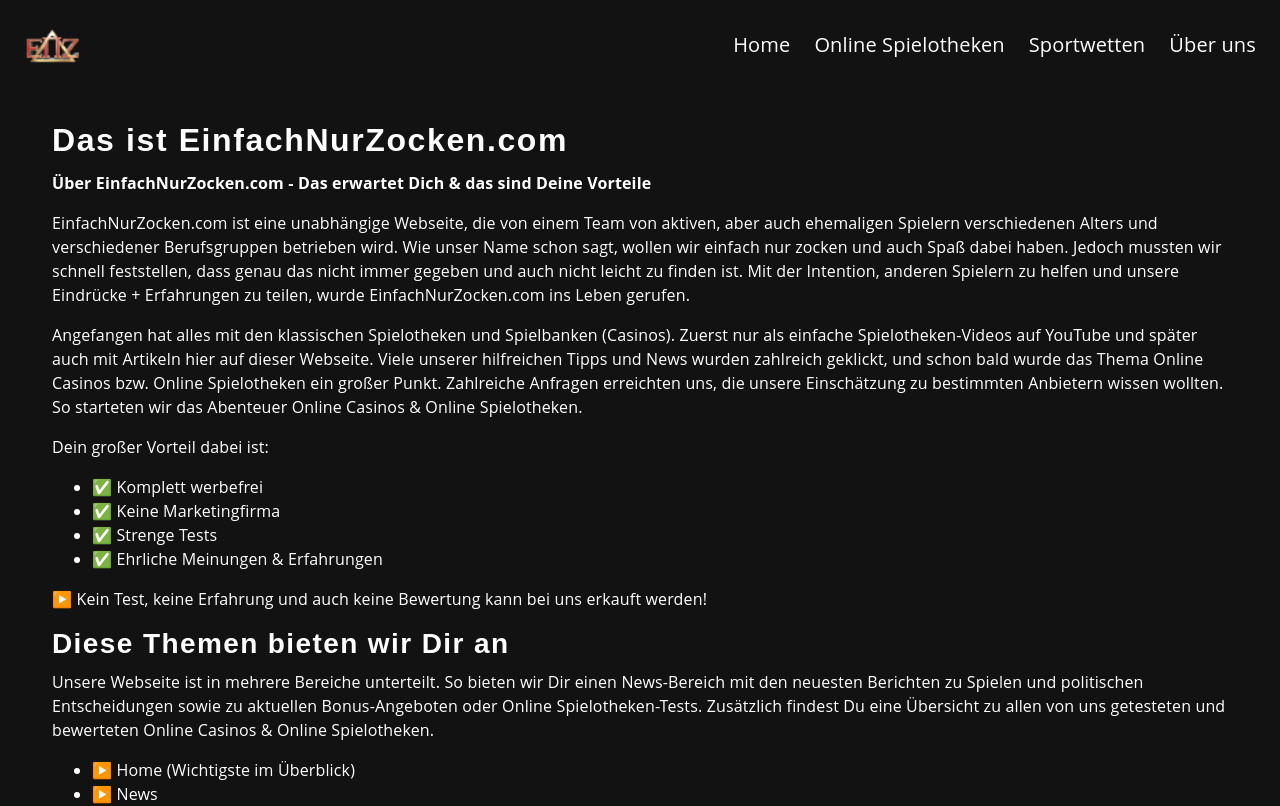
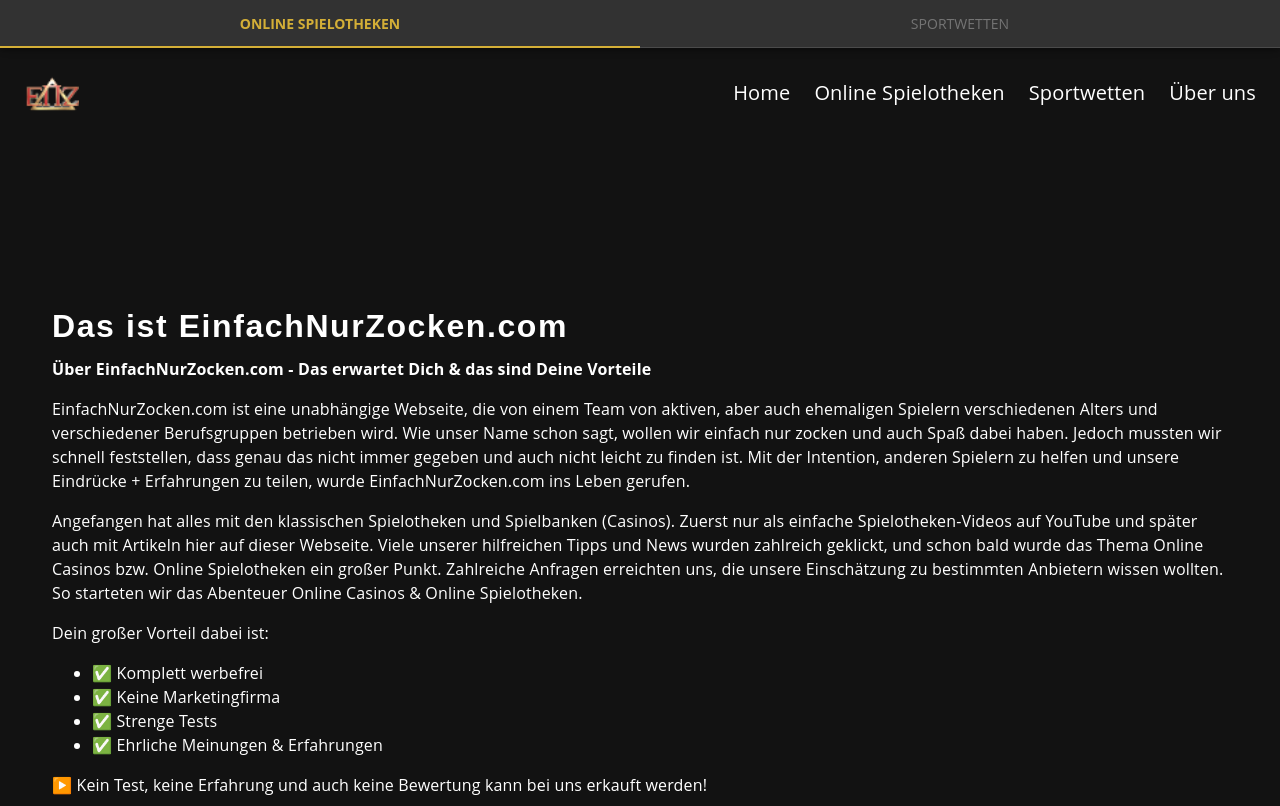
Before and after one commit to NicoLoyLife/einfachnurzocken, a React (Create React App) app: page /about in a window 1280 px wide. Shown: the top 806 px of the page. Built offline with nearby package versions, Linux system fonts and the light colour scheme.

Commit message:
Topbar und Navbar angepasst.

```diff
--- a/src/components/common/Navbar.js
+++ b/src/components/common/Navbar.js
@@ -14,7 +14,7 @@
 } from "@mui/material";
 import MenuIcon from "@mui/icons-material/Menu";
 import CloseIcon from "@mui/icons-material/Close";
-import { Link } from "react-router-dom";
+import { Link, useLocation } from "react-router-dom";
 import { useTheme } from "@mui/material/styles";
 import logo from "../../assets/images/logo.png";
 import TopbarTabs from "./Topbar";
@@ -24,11 +24,15 @@
 
 function Navbar() {
   const [drawerOpen, setDrawerOpen] = useState(false);
+  const location = useLocation();
   const theme = useTheme();
   const currentSection = useSelector((state) => state.section.currentSection); // Redux state für die aktuelle Section (sportwetten oder online-spielotheken)
 
   // State für Scroll-Status
   const [isScrolled, setIsScrolled] = useState(false);
+
+  // Überprüfen, ob wir auf der Startseite sind
+  const isHomePage = location.pathname === "/";
 
   // Event Listener für Scroll-Event
   useEffect(() => {
@@ -90,18 +94,19 @@
   return (
     <>
       {/* Topbar nur auf Unterseiten sichtbar (Mobile und Desktop) */}
-      {currentSection !== SECTIONS.DEFAULT && <TopbarTabs />}
+      {!isHomePage && <TopbarTabs />}
 
       {/* Navbar */}
       <AppBar
-        position="sticky"
+        position="fixed"
         color="inherit"
         elevation={isScrolled ? 4 : 0}
         sx={{
+          top: isHomePage ? 0 : "48px", // Dynamische Positionierung
           backgroundColor: isScrolled
             ? theme.palette.background.paper
             : "transparent",
-          transition: "background-color 0.3s, height 0.3s",
+          transition: "background-color 0.3s, height 0.3s, top 0.3s",
           height: isScrolled ? "64px" : "90px",
           zIndex: theme.zIndex.appBar,
         }}
@@ -168,6 +173,17 @@
           </IconButton>
         </Toolbar>
       </AppBar>
+
+      {/* Offset für den Inhalt */}
+      {/* Wenn die Topbar nicht angezeigt wird, ist das Offset geringer */}
+      {isHomePage ? (
+        <Box sx={{ height: isScrolled ? "64px" : "90px" }} />
+      ) : (
+        <>
+          <Box sx={{ height: "48px" }} />
+          <Box sx={{ height: isScrolled ? "64px" : "90px" }} />
+        </>
+      )}
 
       {/* Drawer für Mobile */}
       <Drawer
--- a/src/components/common/Topbar.js
+++ b/src/components/common/Topbar.js
@@ -29,12 +29,13 @@
 
   return (
     <AppBar
-      position="sticky"
+      position="fixed"
       sx={{
         top: 0,
         zIndex: theme.zIndex.appBar + 1,
         backgroundColor: theme.palette.background.paper,
         borderBottom: `1px solid ${theme.palette.divider}`,
+        height: '48px',
       }}
     >
       <Tabs
@@ -43,6 +44,9 @@
         indicatorColor="primary"
         textColor="inherit"
         variant="fullWidth"
+        sx={{
+          minHeight: '48px',
+        }}
       >
         <Tab
           label="Online Spielotheken"
@@ -54,6 +58,7 @@
                 : theme.palette.text.secondary,
             fontWeight:
               currentTab === SECTIONS.ONLINE_SPIELOTHEKEN ? "bold" : "normal",
+            minHeight: '48px',
           }}
         />
         <Tab
@@ -65,6 +70,7 @@
                 ? theme.palette.primary.main
                 : theme.palette.text.secondary,
             fontWeight: currentTab === SECTIONS.SPORTWETTEN ? "bold" : "normal",
+            minHeight: '48px',
           }}
         />
       </Tabs>
--- a/src/components/common/Wrapper.js
+++ b/src/components/common/Wrapper.js
@@ -1,9 +1,28 @@
 import React from 'react';
 import { Box } from '@mui/material';
+import { useLocation } from 'react-router-dom';
 
 function Wrapper({ children }) {
+  const location = useLocation();
+  const isHomePage = location.pathname === '/';
+
+  // Bestimme die maximale Höhe der Navbar (90px) und der Topbar (48px)
+  const navbarMaxHeight = 90;
+  const topbarHeight = 48;
+
+  // Berechne das paddingTop basierend darauf, ob die Topbar angezeigt wird
+  const paddingTop = isHomePage
+    ? `${navbarMaxHeight}px`
+    : `${topbarHeight + navbarMaxHeight}px`;
+
   return (
-    <Box sx={{ paddingLeft: '20px', paddingRight: '20px' }}>
+    <Box
+      sx={{
+        paddingLeft: '20px',
+        paddingRight: '20px',
+        paddingTop: paddingTop,
+      }}
+    >
       {children}
     </Box>
   );
```
